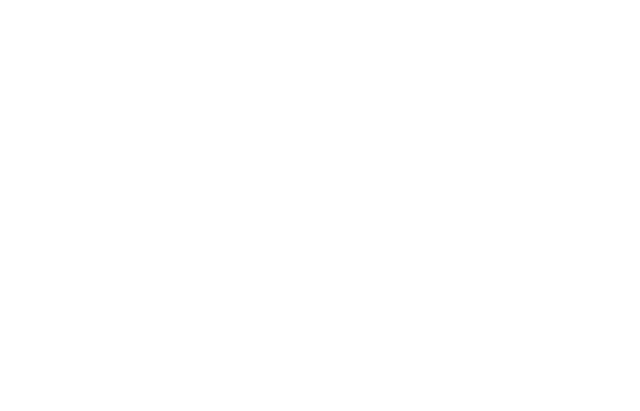
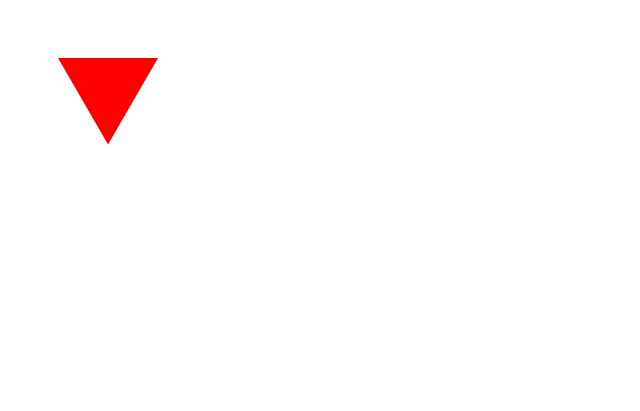
Before and after one commit to hmoongi94/classroom, a plain HTML site: page canvasAPI.html in a window 1280 px wide. Shown: the whole page, without its empty margins (0-640 px from the left). Drawn offline with Linux system fonts and the light colour scheme.

Commit message:
삼각형 그려보기

```diff
--- a/canvasAPI.html
+++ b/canvasAPI.html
@@ -6,10 +6,14 @@
   <meta name="viewport" content="width=device-width, initial-scale=1.0">
   <title>Document</title>
   <style>
-    #myCanvas{
+    body{
+      width: 100vw;
+      height: 100vh;
+    }
+    /* #myCanvas{
       width: 400px;
       height: 400px;
-    }
+    } */
   </style>
 </head>
 <body>
@@ -18,29 +22,29 @@
   <script>
     const canvas = document.getElementById("myCanvas")
     const ctx = canvas.getContext("2d") //일부 영역을 지정하는 방식?
+    console.dir(ctx)
 
     let x = 200;
     let y = 0;
     let speed = 2;
     // 초기화 값
 
-    console.dir(ctx)
     function draw(){
       ctx.clearRect(0,0,canvas.width,canvas.height);
 
+      ctx.fillStyle = "blue"
+      ctx.fillRect(x,y,50,50)
+      ctx.strokeStyle= "rgb(0,255,0)"
+      ctx.strokeRect(x,y,50,50)
+      ctx.linewidth = 50
       // ctx.fillStyle = "orange"
-      // ctx.fillRect(0,50,400,25)
+      // ctx.fillRect(0,0,200,100)
 
       // ctx.fillStyle = "rgb(255, 0, 0)";
       // ctx.fillRect(50, 50, 100, 150);
 
       // ctx.fillStyle = "rgb(0, 255, 0)";
       // ctx.fillRect(75, 75, 100, 100);
-
-      ctx.fillStyle = "blue"
-      ctx.fillRect(x,y,50,50)
-      ctx.strokeStyle= "rgb(0,255,0)"
-      ctx.strokeRect(x,y,50,50)
       // 그리기 방식
 
       if(y+50<375){
@@ -50,7 +54,21 @@
       // browser refresh rate에 맞춘다.
       // setTimeout(draw, 16.7)
     }
-    draw();
+    // draw();
+
+    function degToRad(degrees) {
+    return (degrees * Math.PI) / 180;
+    }
+
+    ctx.fillStyle = "rgb(255, 0, 0)";
+    ctx.beginPath();
+    ctx.moveTo(50, 50);
+
+    ctx.lineTo(150, 50);
+    const triHeight = 50 * Math.tan(degToRad(60));
+    ctx.lineTo(100, 50 + triHeight);
+    ctx.lineTo(50, 50);
+    ctx.fill();
 
   </script>
 
```
